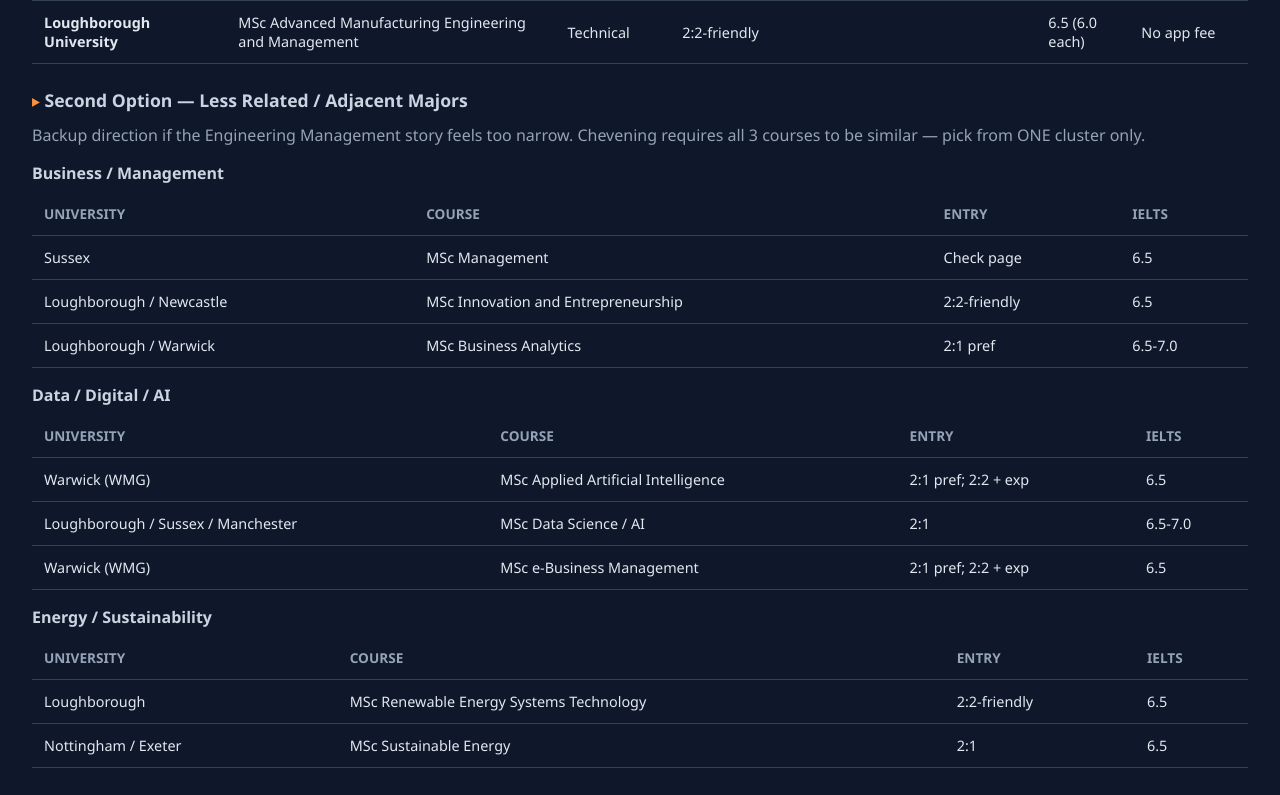
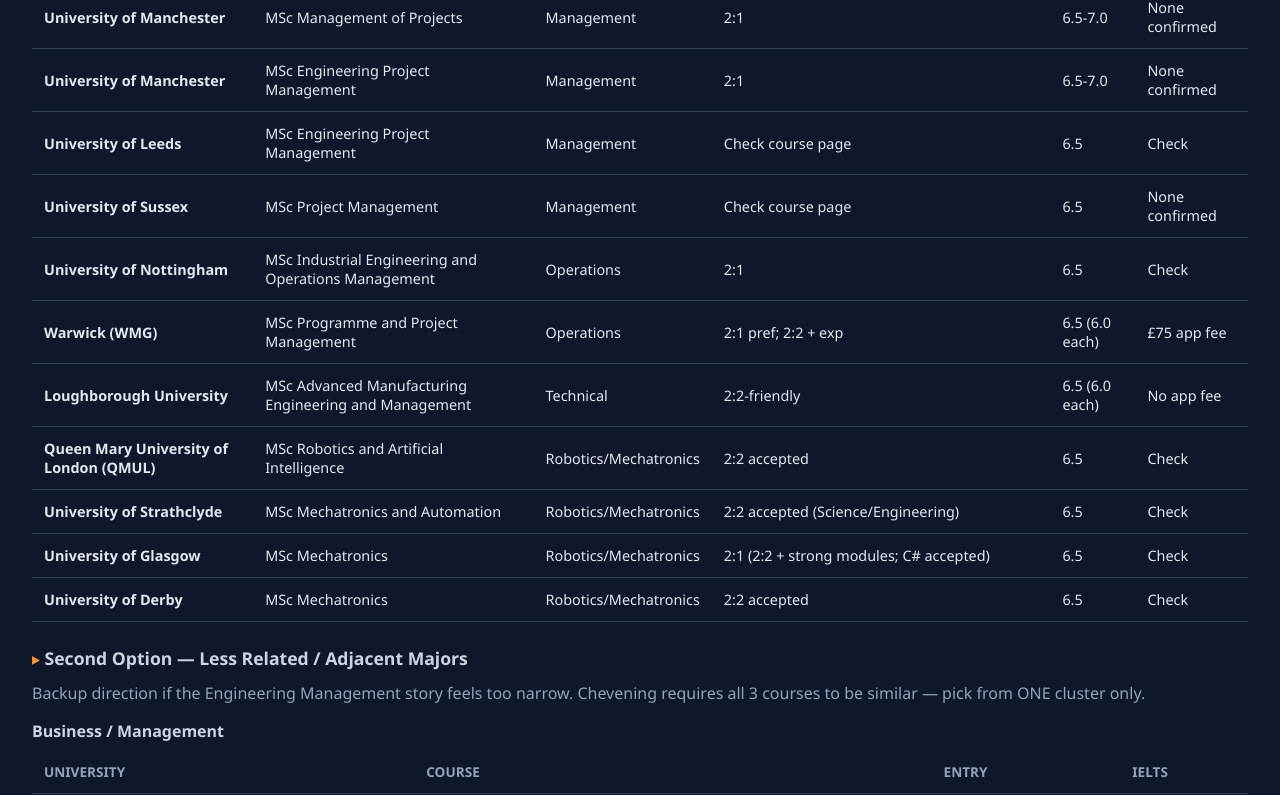
Before and after one commit to pungkiilham/scholarship_master-phd, a React (Vite) app: page /chevening in a window 1280 px wide. Shown: the part 2966-3761 px from the top of the page. Built offline with nearby package versions, Linux system fonts and the light colour scheme.

Commit message:
Add Chevening technical trio (Robotics/Mechatronics) options + Combo 4, primary TBD

```diff
--- a/src/data/cheveningData.js
+++ b/src/data/cheveningData.js
@@ -164,6 +164,46 @@
     fee: 'No app fee',
     verified: true,
   },
+  {
+    uni: 'Queen Mary University of London (QMUL)',
+    course: 'MSc Robotics and Artificial Intelligence',
+    cluster: 'Robotics/Mechatronics',
+    start: 'September',
+    entry: '2:2 accepted',
+    ielts: '6.5',
+    fee: 'Check',
+    verified: true,
+  },
+  {
+    uni: 'University of Strathclyde',
+    course: 'MSc Mechatronics and Automation',
+    cluster: 'Robotics/Mechatronics',
+    start: 'September',
+    entry: '2:2 accepted (Science/Engineering)',
+    ielts: '6.5',
+    fee: 'Check',
+    verified: true,
+  },
+  {
+    uni: 'University of Glasgow',
+    course: 'MSc Mechatronics',
+    cluster: 'Robotics/Mechatronics',
+    start: 'September',
+    entry: '2:1 (2:2 + strong modules; C# accepted)',
+    ielts: '6.5',
+    fee: 'Check',
+    verified: true,
+  },
+  {
+    uni: 'University of Derby',
+    course: 'MSc Mechatronics',
+    cluster: 'Robotics/Mechatronics',
+    start: 'September',
+    entry: '2:2 accepted',
+    ielts: '6.5',
+    fee: 'Check',
+    verified: true,
+  },
 ]
 
 export const cheveningExcluded = [
@@ -196,6 +236,14 @@
       'MSc Advanced Manufacturing Technologies — Sheffield',
       'MSc Engineering with Management (Intelligent Manufacturing) — Bristol',
       'MSc Advanced Manufacturing Systems and Technology — Liverpool',
+    ],
+  },
+  {
+    name: 'Combo 4 — Technical trio (Robotics/Mechatronics, linear to S1) — PRIMARY TBD',
+    courses: [
+      'MSc Robotics and Artificial Intelligence — Queen Mary (QMUL)',
+      'MSc Mechatronics and Automation — Strathclyde',
+      'MSc Mechatronics — University of Glasgow',
     ],
   },
 ]
```
